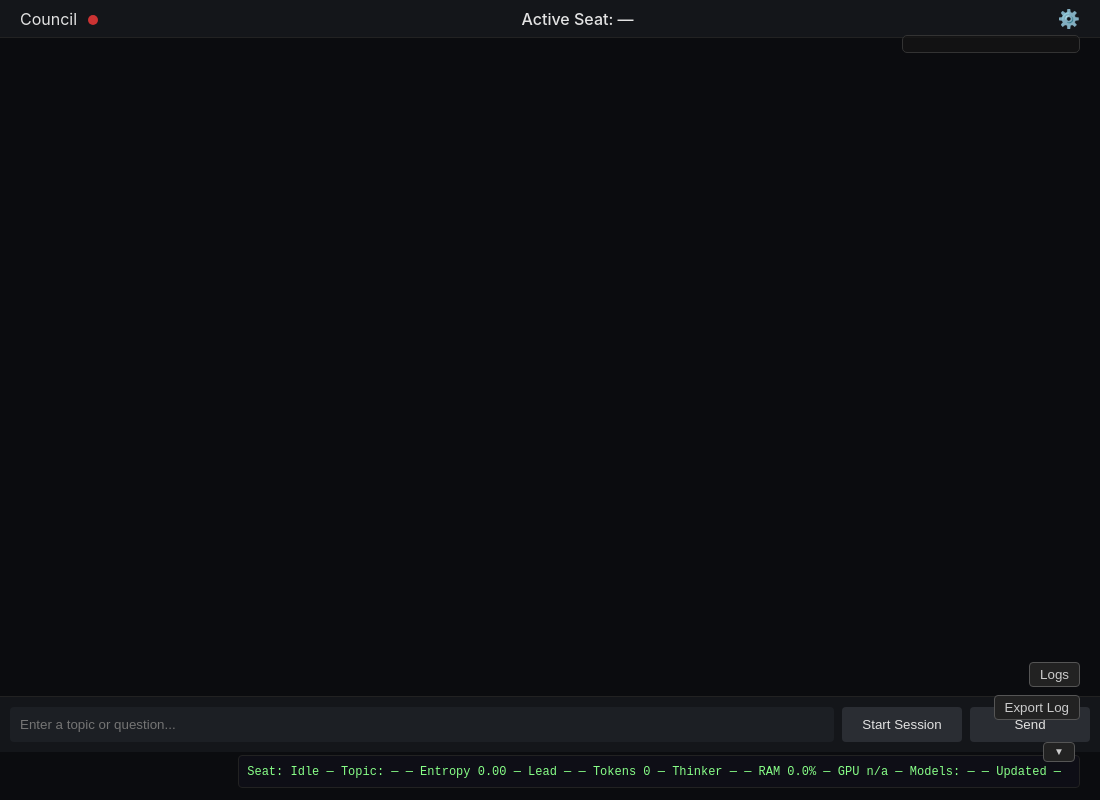
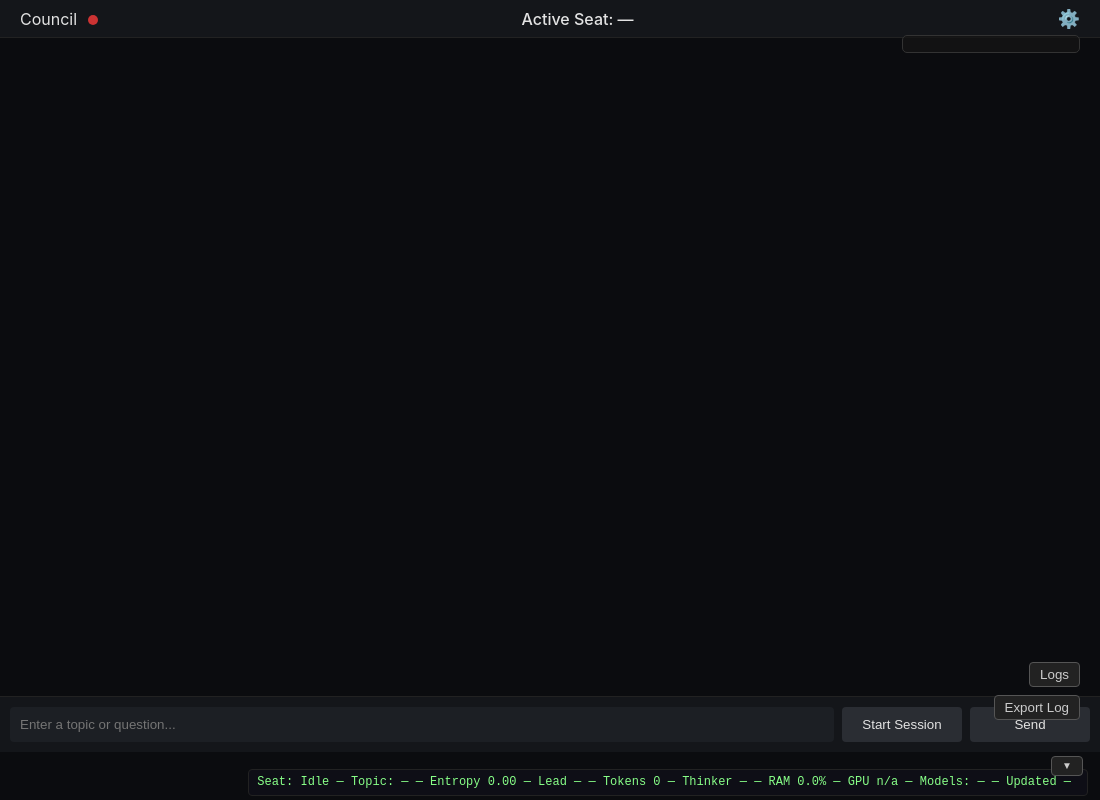
Before and after one commit to lostman7/Council, an Electron app: page renderer/index.html in a window 1100 px wide. Drawn offline with Linux system fonts and the light colour scheme; no server answers.

Commit message:
Align HUD pop-out styling with collapsible console patch

```diff
--- a/renderer/styles.css
+++ b/renderer/styles.css
@@ -276,16 +276,16 @@ body {
 
 #hud-container {
   position: fixed;
-  bottom: 12px;
-  right: 20px;
+  bottom: 4px;
+  right: 12px;
   left: auto;
   background: #0e0e16;
   border: 1px solid #222;
   border-radius: 4px;
-  transition: transform 0.3s ease, opacity 0.3s ease;
-  z-index: 130;
+  transition: transform 0.3s ease;
+  z-index: 100;
   font-family: 'IBM Plex Mono', monospace;
-  padding: 8px 10px 6px 8px;
+  padding: 4px 8px;
   color: #88ff88;
   display: flex;
   align-items: center;
```
